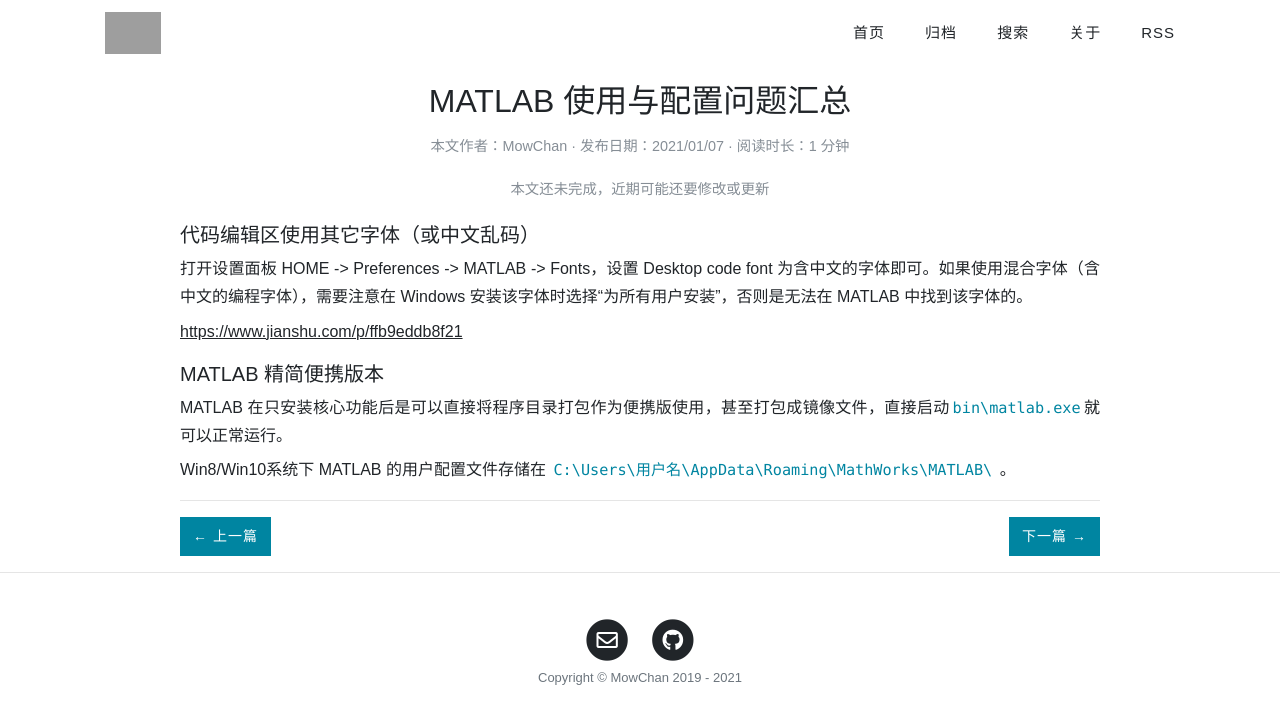
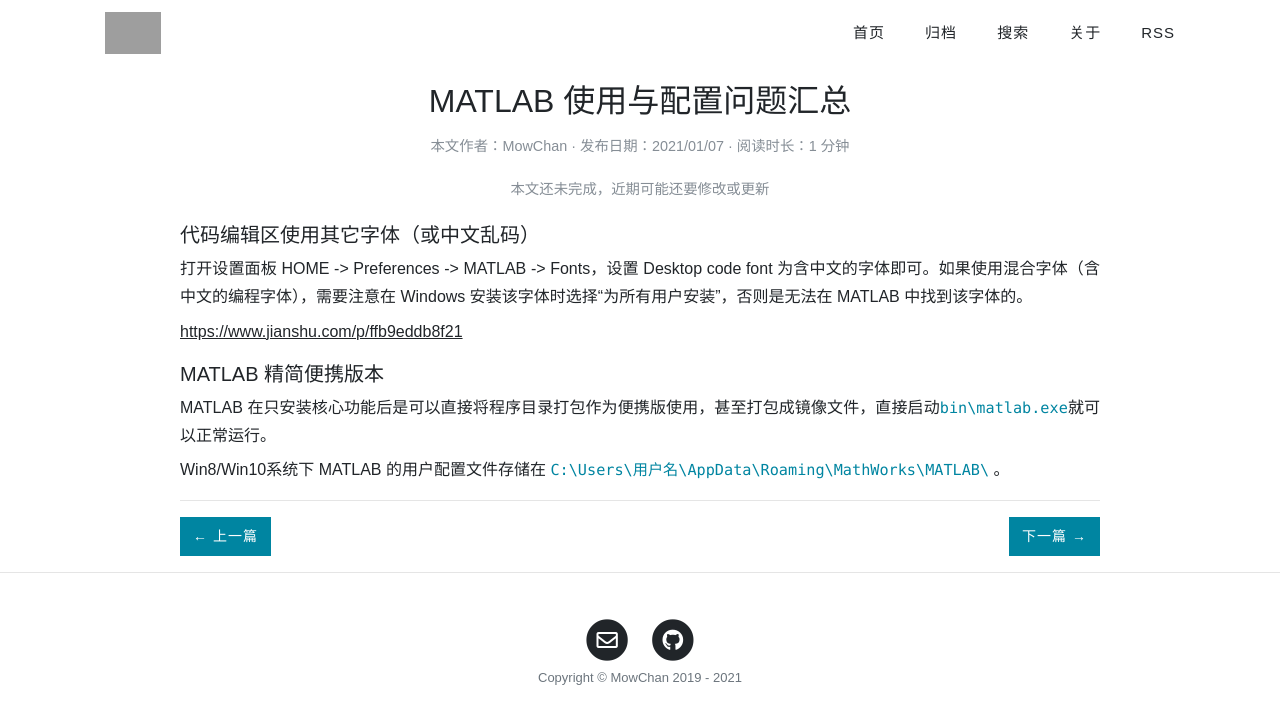
Before and after one commit to MowChann/Column, a Jekyll site: the page built from _posts/2021/2021-01-06-Matlab-Configuration.md, in a window 1280 px wide. Shown: the top 724 px of the page. Built offline with Jekyll 4.4.1, drawn with Linux system fonts in a browser that asks for light colours; nearby versions of some CDN libraries; grey boxes are pictures that could not be loaded.

Commit message:
margin会引起代码段首行缩进

```diff
--- a/assets/css/_post.scss
+++ b/assets/css/_post.scss
@@ -7,7 +7,6 @@
 code {
   font-size: 95%;
   color: #0085a1;
-  margin: 0 0.2em;
   word-break: break-word;
 }
 
```
